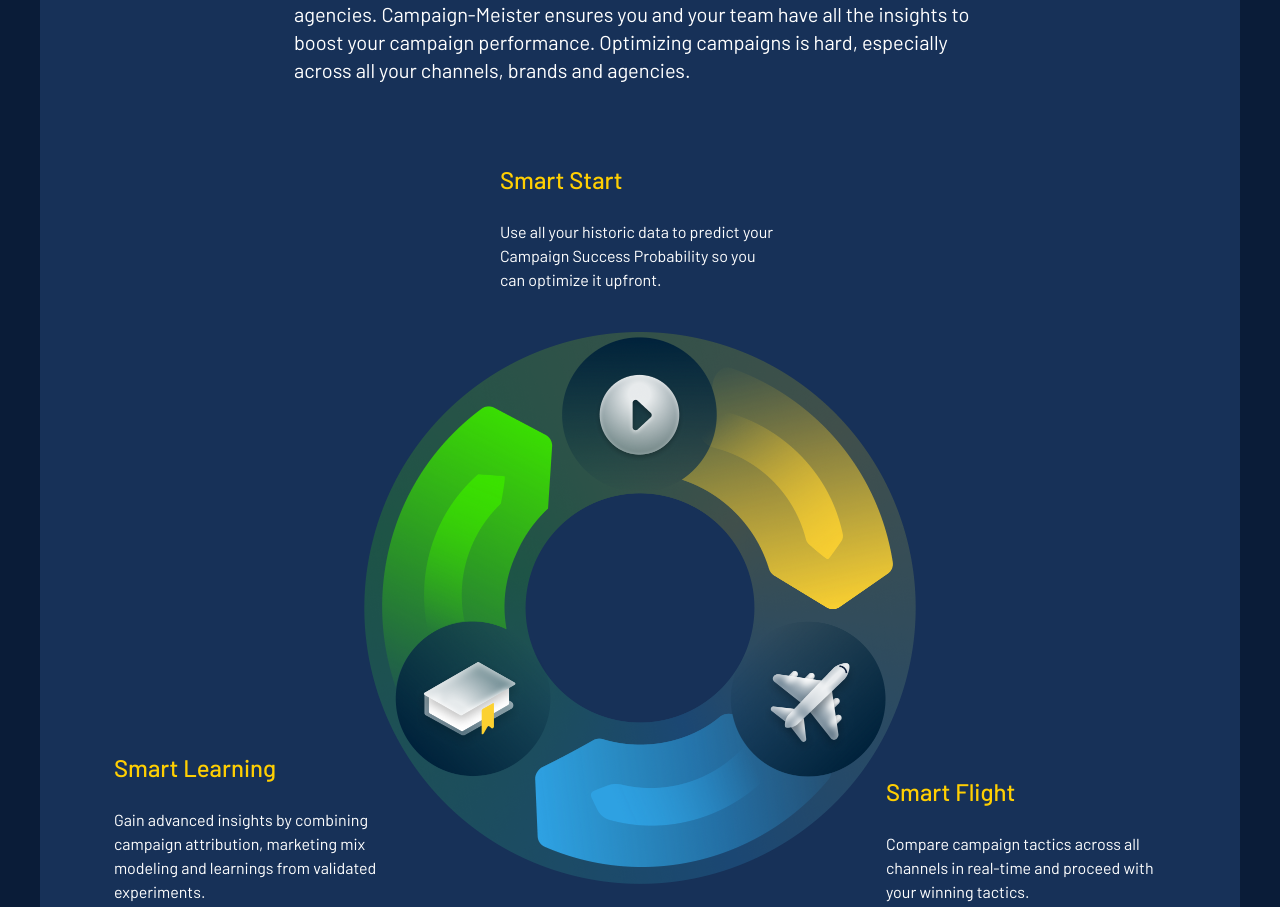
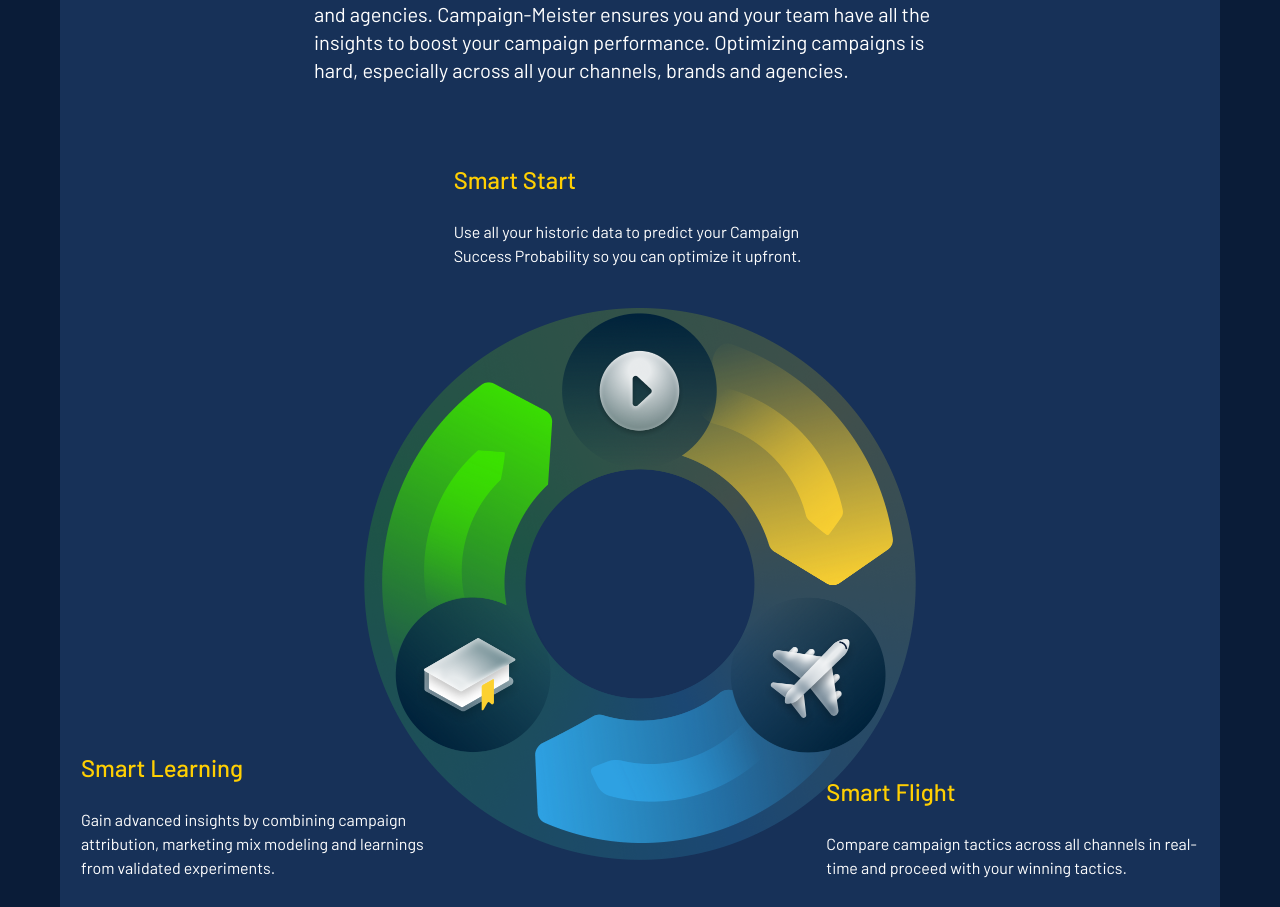
Before and after one commit to berkyuriev/CampaignMeister, a website: page dist/index.html in a window 1280 px wide. Shown: the part 1257-2164 px from the top of the page. Drawn offline with nearby package versions, Linux system fonts and the light colour scheme.

Commit message:
added px-5 to body so it narrows the whole site down adjusted font sisez and paddings

```diff
--- a/dist/index.html
+++ b/dist/index.html
@@ -13,7 +13,7 @@
 		/>
 		/>
 	</head>
-	<body class="font-[Barlow] bg-[#0A1C38] text-white">
+	<body class="font-[Barlow] bg-[#0A1C38] text-white px-5">
 		<header
 			class="w-full fixed top-0 left-0 z-50 bg-[#0A1C38]/90 backdrop-blur-md"
 		>
@@ -153,13 +153,13 @@
 					</h2>
 				</div>
 				<div class="bg-[#173158] mx-auto rounded-b-2xl">
-					<div class="mx-auto px-5 md:py-20">
+					<div class="mx-auto px-5 md:py-20 pb-10">
 						<div class="md:grid md:grid-cols-3 w-full">
 							<div
 								class="justify-self-center col-start-2 row-end-3 md:order-last md:py-5"
 							>
 								<img
-									class="min-w-[340px] md:min-w-[702px] mx-auto"
+									class="min-w-[320px] min-h-[280px] md:min-w-[702px] mx-auto"
 									src="images/ASSET_diagram.png"
 									alt="ASSET Diagram"
 								/>
@@ -172,7 +172,7 @@
 								/>
 							</div>
 							<br />
-							<div class="mx-auto w-[280px]">
+							<div class="mx-auto">
 								<h1 class="text-left">
 									<span class="text-[#FFCF02] font-[500] text-2xl"
 										>Smart Start</span
@@ -193,7 +193,7 @@
 							</div>
 							<br />
 							<div
-								class="flex flex-col justify-end mx-auto w-[280px] col-start-3 row-end-3"
+								class="flex flex-col justify-end mx-auto col-start-3 row-end-3"
 							>
 								<h1 class="text-left">
 									<span class="text-[#FFCF02] font-[500] text-2xl"
@@ -215,7 +215,7 @@
 							</div>
 							<br />
 							<div
-								class="flex flex-col justify-end mx-auto w-[280px] col-start-1 row-end-3"
+								class="flex flex-col justify-end mx-auto col-start-1 row-end-3"
 							>
 								<h1 class="text-left">
 									<span class="text-[#FFCF02] font-[500] text-2xl"
@@ -490,7 +490,7 @@
 		</section>
 		<section class="relative max-w-[1440px] md:pb-0 mx-auto px-5 md:px-10">
 			<div
-				class="absolute md:-z-10 md:-top-[120px] md:px-[635px] px-[116px] -top-[160px] -z-"
+				class="absolute md:-z-10 md:-top-[120px] md:px-[635px] px-[110px] -top-[160px] -z-"
 			>
 				<img src="images/Data.png" alt="data" class="w-[88px]" />
 			</div>
```
